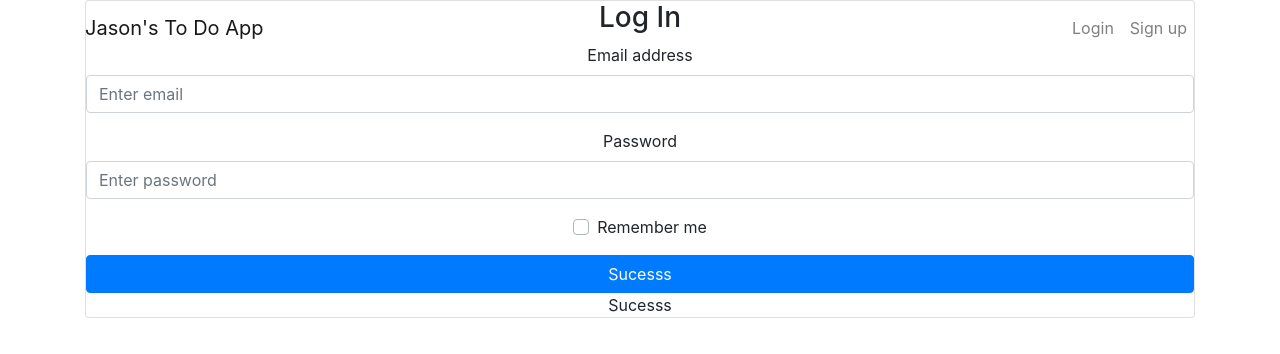
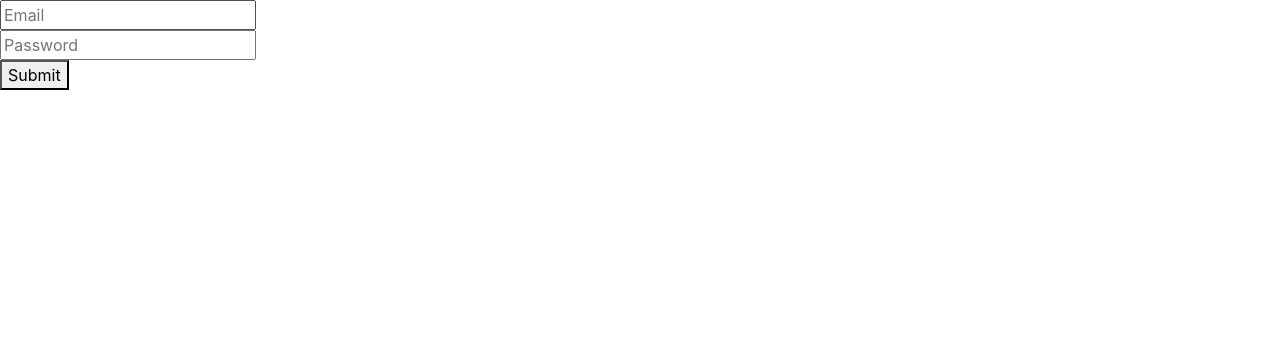
Before and after one commit to DangItJason/FitMe, a React (Create React App) app: page / in a window 1280 px wide. Shown: the top 354 px of the page. Built offline with nearby package versions, Linux system fonts and the light colour scheme.

Commit message:
non functional log in form.

```diff
--- a/src/App.js
+++ b/src/App.js
@@ -1,42 +1,11 @@
 import React, { Component } from 'react';
-import { BrowserRouter as Router, Switch, Route, Link } from "react-router-dom";
 import './App.css';
 
 import Login from "./Login.js";
-import SignUp from "./Signup.js";
 
-//App "Component"
 function App() {
   return (
-    <Router>
-      <div className="App">
-        <nav className="navbar navbar-expand-lg navbar-light fixed-top">
-          <div className="container">
-            <Link className="navbar-brand" to={"/sign-in"}>Jason's To Do App</Link>
-            <div className="collapse navbar-collapse" id="navbarTogglerDemo02">
-              <ul className="navbar-nav ml-auto">
-                <li className="nav-item">
-                  <Link className="nav-link" to={"/sign-in"}>Login</Link>
-                </li>
-                <li className="nav-item">
-                  <Link className="nav-link" to={"/sign-up"}>Sign up</Link>
-                </li>
-              </ul>
-            </div>
-          </div>
-        </nav>
-
-        <div className="auth-wrapper">
-          <div className="auth-inner">
-            <Switch>
-              <Route exact path='/' component={Login} />
-              <Route path="/sign-in" component={Login} />
-              <Route path="/sign-up" component={SignUp} />
-            </Switch>
-          </div>
-        </div>
-      </div>
-    </Router>
+    <Login></Login>
   );
 }
 
--- a/src/Login.js
+++ b/src/Login.js
@@ -3,46 +3,44 @@ import React, { Component } from 'react';
 
 class Login extends Component {
 
-
 	state = {
-		text: "Sucesss"
+		email: "",
+		password: "",
 	};
 
-	handlerSubmit = () => {
+	handleChange  = event => {
+
 		this.setState({
-			text: "Button Clicked"
-		});
-	};
+			[event.target.name]: event.target.value
+		})
+	}
+
+	handleSubmit = event => {
+		event.preventDefault();
+		console.log(this.state)
+	}
 
  	render() {
  		return(
- 			<div class = "container">
- 				<div class = "card">
-		 			<form>
-            <h3 id = "login_title">Log In</h3>
+			<form onSubmit = {this.handleSubmit}>
+				<div>
+				<input onChange = {this.handleChange}
+					name = "email"
+					value = {this.state.email}
+					placeholder = "Email">
+				</input>
+				</div>
+				<div>
+				<input onChange = {this.handleChange}
+					name = "password"
+					type = "password"
+					value = {this.state.password}
+					placeholder = "Password">
+				</input>
+				</div>
+				<button type="submit">Submit</button>
 
-            <div className="form-group">
-                <label>Email address</label>
-                <input type="email" id = "email" className="form-control" placeholder="Enter email" />
-            </div>
-
-            <div className="form-group">
-                <label>Password</label>
-                <input type="password" id = "password" className="form-control" placeholder="Enter password" />
-            </div>
-
-            <div className="form-group">
-                <div className="custom-control custom-checkbox">
-                    <input type="checkbox" className="custom-control-input" id="customCheck1" />
-                    <label className="custom-control-label" htmlFor="customCheck1">Remember me</label>
-                </div>
-            </div>
-
-            <button onClick = {this.handlerSubmit} className="btn btn-primary btn-block">{this.state.text}</button>
-            <div>{this.state.text}</div>
-        	</form>
-      	</div>
-    	</div>
+			</form>
  		)
  	}
 }
--- a/src/index.js
+++ b/src/index.js
@@ -1,9 +1,8 @@
 import React from 'react';
 import ReactDOM from 'react-dom';
-import { BrowserRouter } from "react-router-dom";
 import './index.css';
 import App from './App';
-import * as serviceWorker from './serviceWorker';
+//import * as serviceWorker from './serviceWorker';
 
 ReactDOM.render(
 	//<BrowserRouter>
@@ -15,4 +14,4 @@ ReactDOM.render(
 // If you want your app to work offline and load faster, you can change
 // unregister() to register() below. Note this comes with some pitfalls.
 // Learn more about service workers: https://bit.ly/CRA-PWA
-serviceWorker.unregister();
+//serviceWorker.unregister();
```
